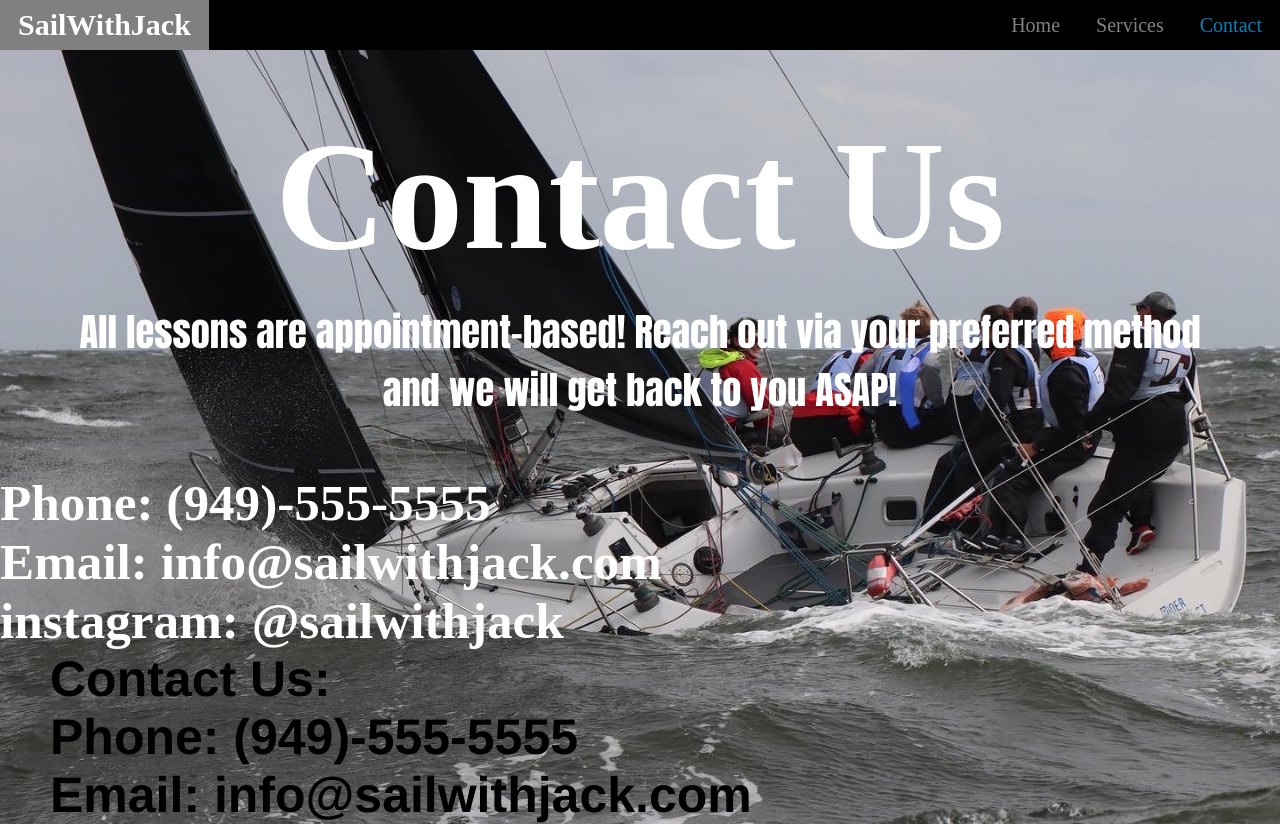
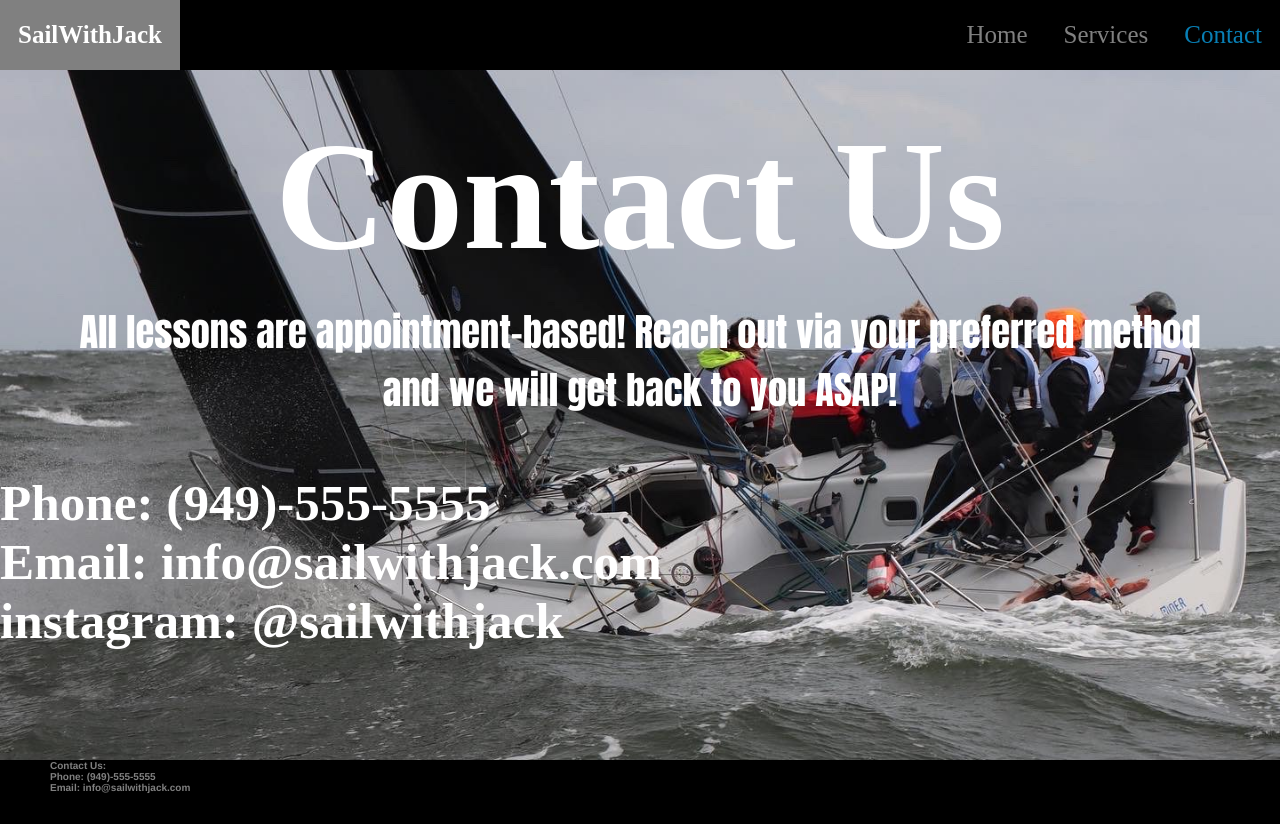
Before and after one commit to jack-flores/sailinglessons, a plain HTML site: page contact.html in a window 1280 px wide. After the commit the page ends 800 px from the top, so only its background shows below. Drawn offline with Linux system fonts and the light colour scheme.

Commit message:
Update style.css

```diff
--- a/style.css
+++ b/style.css
@@ -8,34 +8,51 @@
  @media screen and (min-width: 801px) {
       .navbar {
         /* font-size: 80px; */
-        height: 50px;
+        height: 70px;
       }
 
       .navbar a {
-          line-height: 50px;
-          font-size: 20px;
+          line-height: 70px;
+          font-size: 25px;
       }
 
       .navbar a.logo {
-          line-height: 50px;
-          font-size: 30px;
+          line-height: 70px;
+          font-size: 25px;
       }
+
+      .foot {
+          height: 40px;
+      }
+
+      .foot p {
+          font-size: 10px;
+      }
+
   }
 
- /* make navbar more responsive */
+ /* make navbar and footer more responsive */
   @media screen and (max-width: 800px) {
       .navbar {
-        height: 8vw;
+        height: 14vw;
       }
 
       .navbar a {
-          line-height: 8vw;
-          font-size: 3vw;
+          line-height: 14vw;
+          font-size: 4vw;
       }
 
       .navbar a.logo {
-          line-height: 8vw;
-          font-size: 4vw;
+          line-height: 14vw;
+          font-size: 5vw;
+      }
+
+      .foot {
+          height: 8vw;
+      }
+
+      .foot p {
+          font-size: 2vw;
       }
   }
 
@@ -79,3 +96,15 @@
      color: white;
 
  }
+
+.foot {
+    position: fixed;
+    bottom: 0;
+    width: 100%;
+    background: black;
+
+}
+
+.foot p {
+    color: grey;
+}
```
